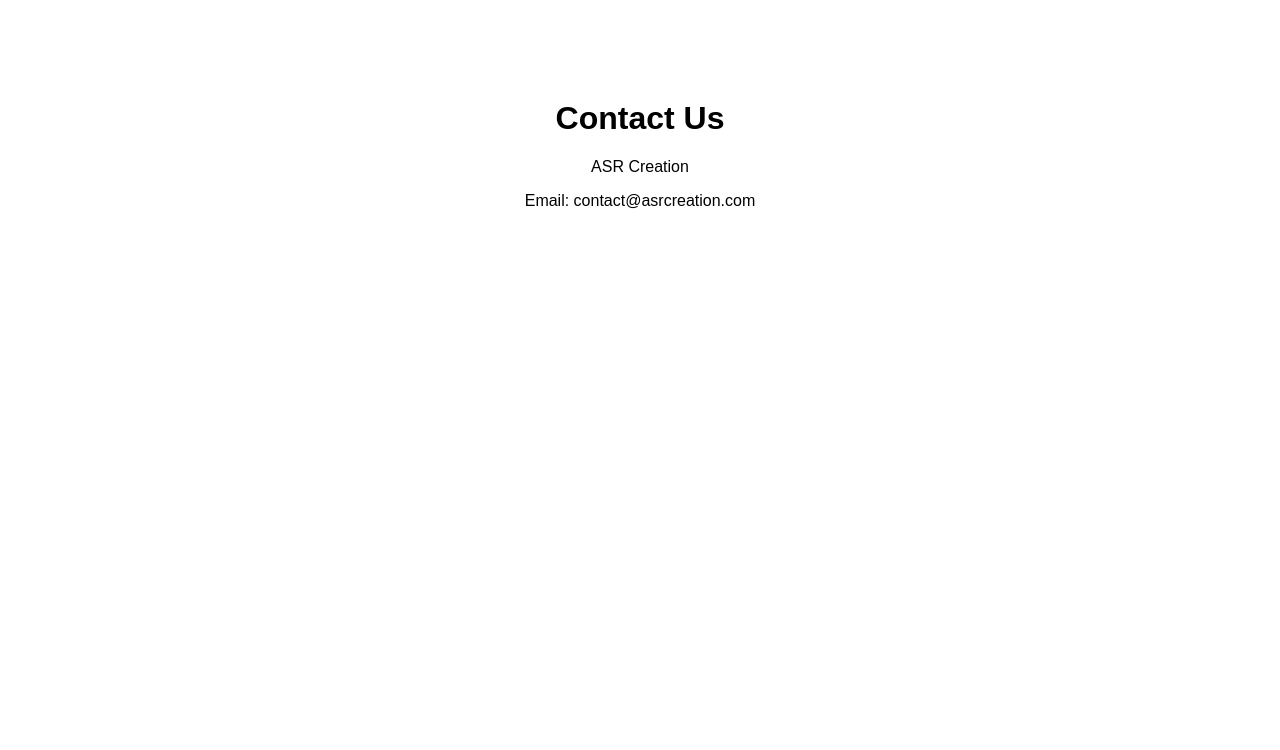
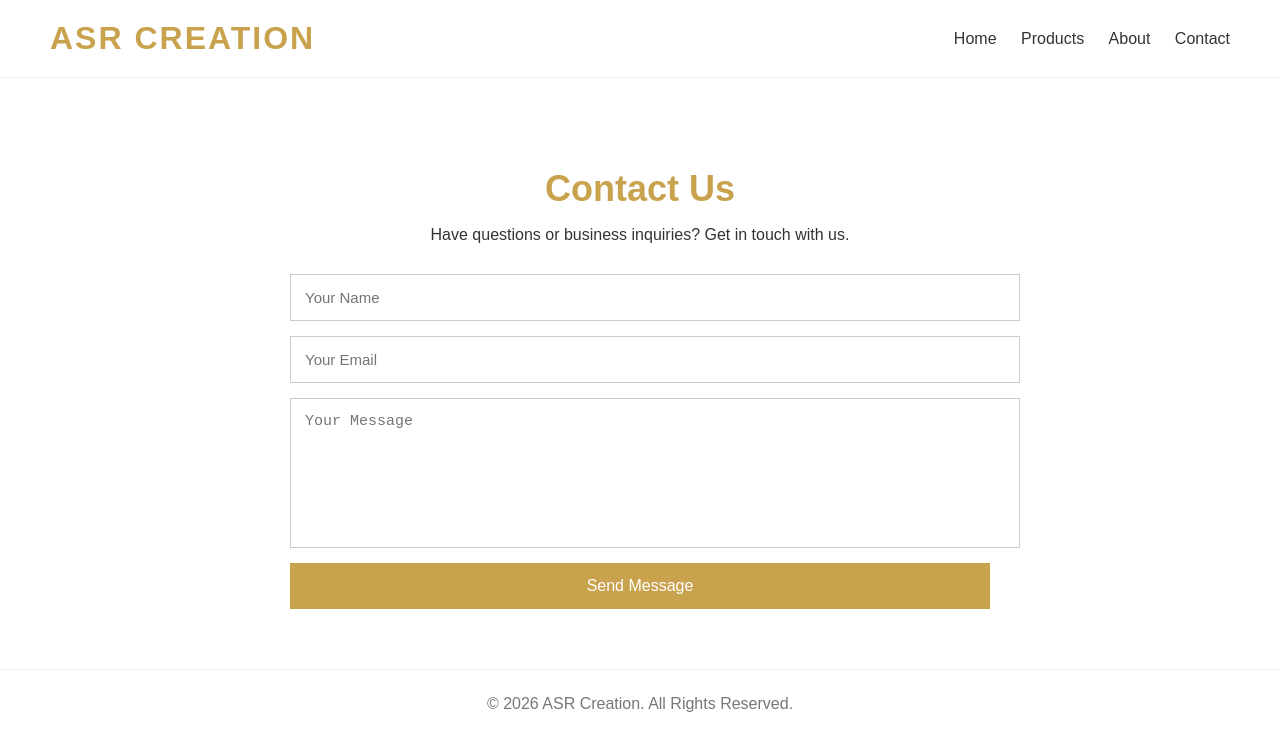
Before and after one commit to arpitguleria2009-design/asr-creation, a plain HTML site: page contact.html in a window 1280 px wide. Drawn offline with Linux system fonts and the light colour scheme.

Commit message:
Update contact.html

```diff
--- a/contact.html
+++ b/contact.html
@@ -1,11 +1,128 @@
 <!DOCTYPE html>
-<html>
+<html lang="en">
 <head>
-  <title>Contact | ASR Creation</title>
+  <meta charset="UTF-8">
+  <title>Contact Us | ASR Creation</title>
+  <meta name="viewport" content="width=device-width, initial-scale=1.0">
+
+  <style>
+    body {
+      margin: 0;
+      font-family: Arial, Helvetica, sans-serif;
+      background: #ffffff;
+      color: #333;
+    }
+
+    header {
+      display: flex;
+      justify-content: space-between;
+      align-items: center;
+      padding: 20px 50px;
+      border-bottom: 1px solid #eee;
+    }
+
+    header h1 {
+      color: #c9a24d;
+      letter-spacing: 2px;
+      margin: 0;
+    }
+
+    nav a {
+      margin-left: 20px;
+      text-decoration: none;
+      color: #333;
+      font-weight: 500;
+    }
+
+    nav a:hover {
+      color: #c9a24d;
+    }
+
+    .contact-section {
+      max-width: 700px;
+      margin: auto;
+      padding: 60px 30px;
+      text-align: center;
+    }
+
+    .contact-section h2 {
+      color: #c9a24d;
+      font-size: 36px;
+      margin-bottom: 10px;
+    }
+
+    .contact-section p {
+      margin-bottom: 30px;
+      font-size: 16px;
+    }
+
+    form {
+      display: flex;
+      flex-direction: column;
+      gap: 15px;
+    }
+
+    input, textarea {
+      padding: 14px;
+      border: 1px solid #ccc;
+      font-size: 15px;
+      width: 100%;
+    }
+
+    textarea {
+      resize: none;
+      height: 120px;
+    }
+
+    button {
+      background: #c9a24d;
+      color: #fff;
+      border: none;
+      padding: 14px;
+      font-size: 16px;
+      cursor: pointer;
+    }
+
+    button:hover {
+      opacity: 0.9;
+    }
+
+    footer {
+      text-align: center;
+      padding: 25px;
+      border-top: 1px solid #eee;
+      color: #777;
+    }
+  </style>
 </head>
-<body style="font-family:Arial;text-align:center;margin-top:100px;">
-  <h1>Contact Us</h1>
-  <p>ASR Creation</p>
-  <p>Email: contact@asrcreation.com</p>
+
+<body>
+
+<header>
+  <h1>ASR CREATION</h1>
+  <nav>
+    <a href="index.html">Home</a>
+    <a href="products.html">Products</a>
+    <a href="about.html">About</a>
+    <a href="contact.html">Contact</a>
+  </nav>
+</header>
+
+<section class="contact-section">
+  <h2>Contact Us</h2>
+  <p>Have questions or business inquiries? Get in touch with us.</p>
+
+  <form>
+    <input type="text" placeholder="Your Name" required>
+    <input type="email" placeholder="Your Email" required>
+    <textarea placeholder="Your Message"></textarea>
+    <button type="submit">Send Message</button>
+  </form>
+</section>
+
+<footer>
+  © 2026 ASR Creation. All Rights Reserved.
+</footer>
+
 </body>
 </html>
```
